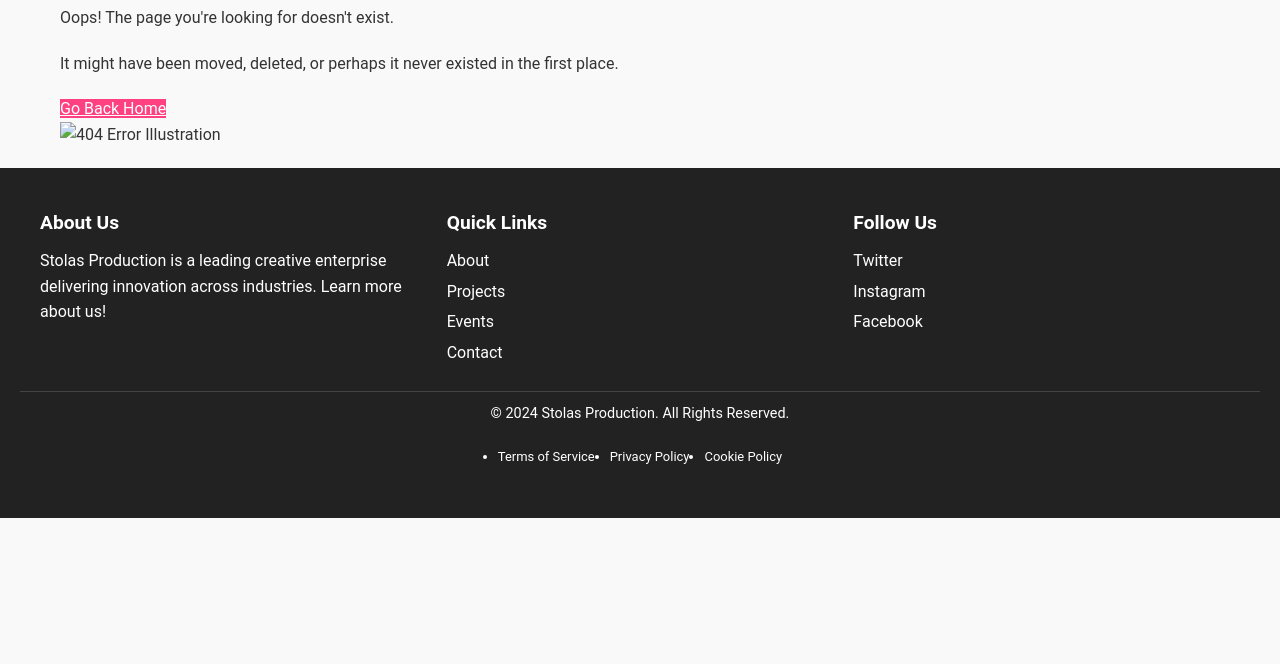
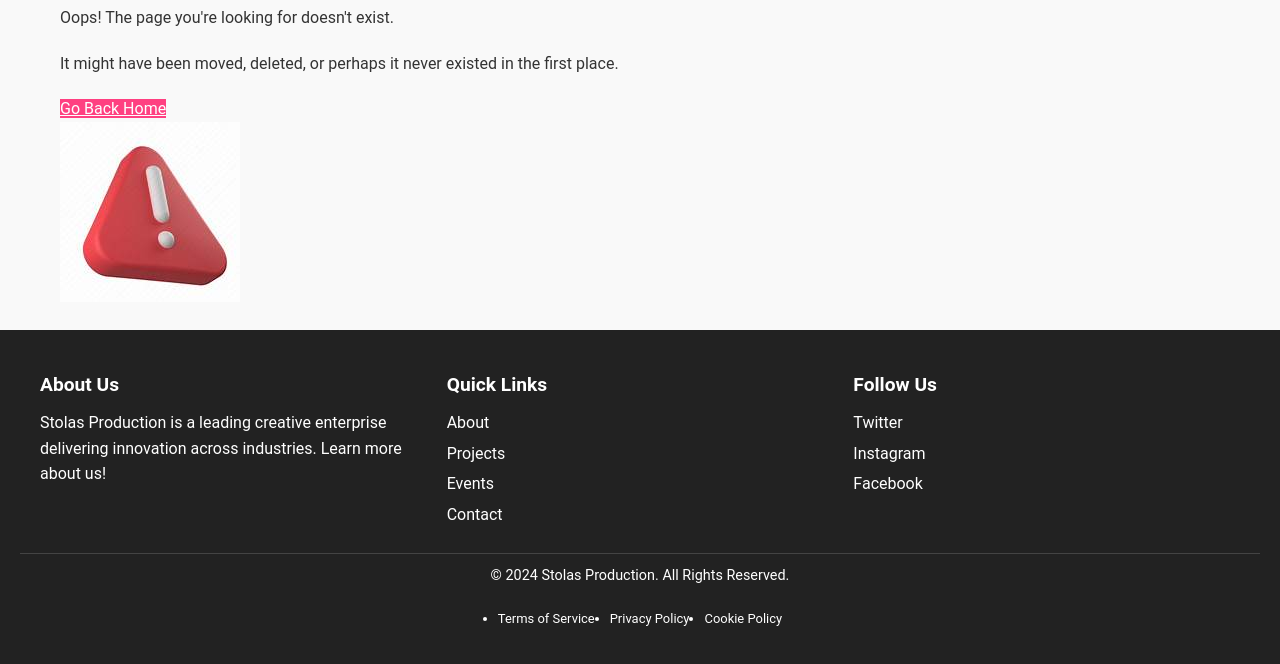
Before and after one commit to stolas-games/stolas-games.github.io, a plain HTML site: page 404.html in a window 1280 px wide. Shown: the part 166-830 px from the top of the page. Before the commit the page ends 800 px from the top, so only its background shows below. Drawn offline with Linux system fonts and the light colour scheme.

Commit message:
Update 404.html

```diff
--- a/404.html
+++ b/404.html
@@ -17,7 +17,7 @@
             <a href="/" class="btn btn-primary">Go Back Home</a>
         </div>
         <div class="error-image">
-            <img src="/assets/images/404-illustration.jpeg" alt="404 Error Illustration">
+            <img src="/assets/images/image-error.jpeg" alt="404 Error Illustration">
         </div>
     </main>
 
```
